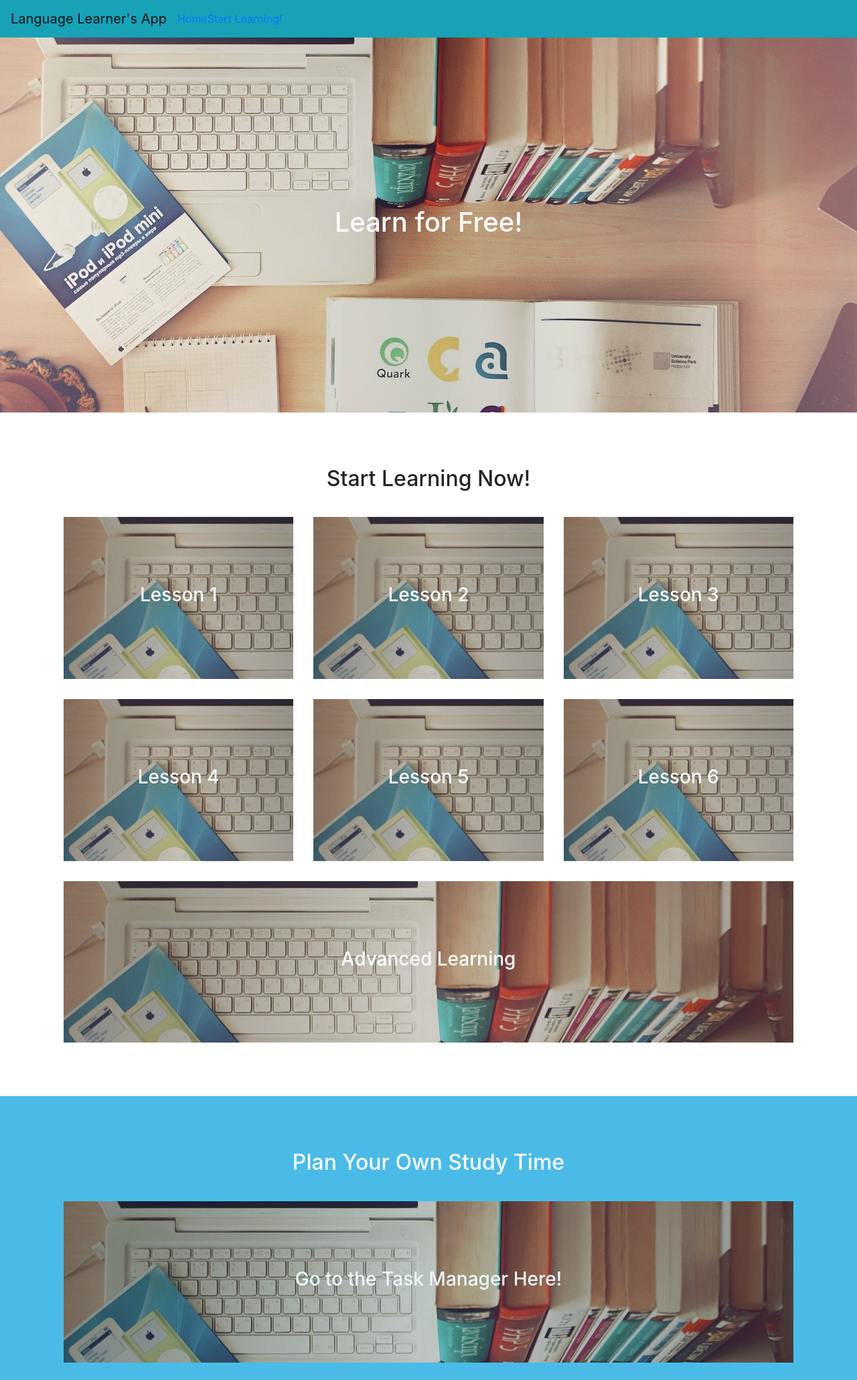
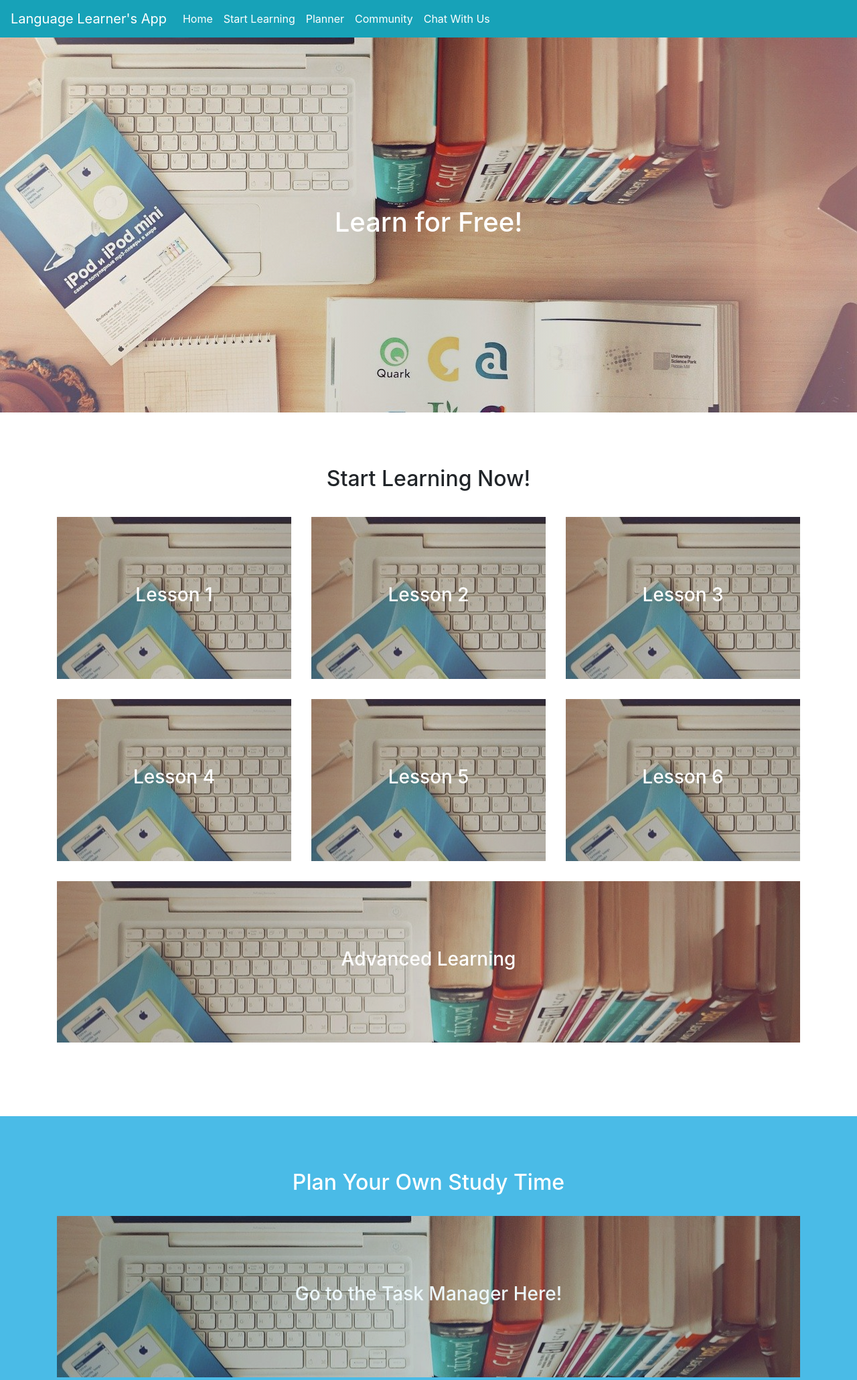
Before and after one commit to Rian1010/Language-Learners-App, a Flask app: page / in a window 1280 px wide; the page is wider, and only the part inside the window is pictured. Shown: the top 2061 px of that part at 67% size. Run offline with Flask 2, Linux system fonts and the light colour scheme; some libraries are stand-ins or nearby versions.

Commit message:
Tried out different designs for the homepage, but went back to the original design, worked on the JavaScript animation for the homepage and added jQuery.

```diff
--- a/static/css/index.css
+++ b/static/css/index.css
@@ -13,13 +13,14 @@
 
 .HP-BG-white-sec {
     width: 100%;
-    padding: 80px;
+    padding: 80px 0;
     text-align: center;
 }
 
 .HP-BG-blue-sec {
     width: 100%;
-    padding: 80px;
+    padding: 80px 0;
+    color: white;
     text-align: center;
     background-color: rgb(74, 187, 231);
 }
@@ -30,26 +31,37 @@
     height: 30vh;
     padding: 30px 0;
     text-align: center;
-    background-color: rgb(199, 199, 199, 0.7);
+    background-color: #f7f7f7;
+}
+
+.heading-margin {
+    margin-bottom: 30px;
 }
 
 .white-text {
     color: white;
 }
 
+.learn-box-wrap{
+    width: 100%;
+    overflow: hidden;
+    margin-bottom: 30px;
+}
+
 .learn-box {
     width: 100%;
     padding: 100px;
-    margin-top: 30px;
     color: white;
     opacity: 0.9;
-    background-image: linear-gradient(to right, rgba(0, 0, 0, 0.4), rgba(0, 0, 0, 0.2), rgba(0, 0, 0, 0.4)), url(../images/homepage-bg.jpg);
+    background-image: linear-gradient(to right, rgba(0, 0, 0, 0.3), rgba(0, 0, 0, 0.2), rgba(0, 0, 0, 0.3)), url(../images/homepage-bg.jpg);
     display: flex;
     justify-content: center;
 }
 
 .learn-box:hover {
-    transition: opacity 0.2s linear;
+    transform: scale(1.1);
+
+    transition: 0.2s linear;
     opacity: 1
 }
 
@@ -57,7 +69,6 @@
     position: absolute;
     width: 10px;
     height: 30px;
-    background-color: blue;
     display: none;
     animation: spin linear 2000 5s;
 }
--- /dev/null
+++ b/static/css/navbar.css
@@ -0,0 +1,31 @@
+.navbrand-style {
+    color: white!important;
+}
+
+.navbrand-style:hover {
+    color: turquoise!important;
+    transition: .5s;
+}
+
+.nav-link {
+    color: white!important;
+}
+
+/* .nav-link:hover {
+    background-color: turquoise;
+    transition: .5s;
+} */
+
+.navbar-nav {
+    flex-direction: row;
+  }
+
+  .nav-link {
+    padding-right: .5rem !important;
+    padding-left: .5rem !important;
+  }
+
+.ml-auto .dropdown-menu {
+    left: auto !important;
+    right: 0px;
+  }
--- a/static/css/style.css
+++ b/static/css/style.css
@@ -1 +1,3 @@
-@import "index.css"
+@import "navbar.css";
+
+@import "index.css";
--- a/static/js/index.js
+++ b/static/js/index.js
@@ -1,9 +1,4 @@
-// $(document).ready(function() {
-//     $('.HP-BG-grey-sec').click(function() {
-//         $('.particle').hide();
-//     });
-// });
-let particlesSection = document.getElementById('HPsection5');
+let particlesSection = document.getElementById('hp-section5');
 let particles = document.querySelectorAll('.particles');
 let particlesID = document.getElementById('particles')
 const colours = ['blue', 'orange', 'green', 'yellow'];
@@ -14,16 +9,19 @@ let sectionwWidth = particlesSection.offsetWidth;
 
 let timeOut = 1000;
 setTimeout(function () {
-    let travellingTime = setInterval(moveParticle, Math.floor(Math.random()*10))
+    let travellingTime = setInterval(moveParticle, Math.floor(Math.random() * 10+10))
 
     function moveParticle() {
-        if (pos >= sectionwWidth) {
-            pos = 0;
-        } else {
-            pos++;
-            particlesID.style.display = "block";
-            particlesID.style.right = pos + "px";
-            particlesID.style.top = "50px";
-        }
+        particles.forEach(particle => {
+            if (pos >= sectionwWidth) {
+                pos = 0;
+            } else {
+                pos++;
+                particle.style.backgroundColor = colours[0];
+                particle.style.display = "block";
+                particle.style.right = pos + "px";
+                particle.style.top = "10px";
+            }
+        });
     }
 }, timeOut);
--- /dev/null
+++ b/static/js/navbar.js
@@ -0,0 +1,6 @@
+$(document).ready(function(){
+    $(".nav-link").mouseenter(function(){
+      $("this").css("background-color", "yellow");
+        console.log(this);
+    });
+});
--- a/templates/base.html
+++ b/templates/base.html
@@ -5,7 +5,8 @@
 	<meta charset="UTF-8">
 	<meta name="viewport" content="width=device-width, initial-scale=1.0">
 	<meta http-equiv="X-UA-Compatible" content="ie=edge">
-	<link rel="stylesheet" href="https://maxcdn.bootstrapcdn.com/bootstrap/4.0.0/css/bootstrap.min.css" integrity="sha384-Gn5384xqQ1aoWXA+058RXPxPg6fy4IWvTNh0E263XmFcJlSAwiGgFAW/dAiS6JXm" crossorigin="anonymous">
+	<link rel="stylesheet" href="https://maxcdn.bootstrapcdn.com/bootstrap/4.0.0/css/bootstrap.min.css"
+		integrity="sha384-Gn5384xqQ1aoWXA+058RXPxPg6fy4IWvTNh0E263XmFcJlSAwiGgFAW/dAiS6JXm" crossorigin="anonymous">
 	<link rel="stylesheet" href="./static/css/style.css">
 	<title>Document</title>
 
@@ -14,9 +15,7 @@
 <body>
 	<header>
 		<nav class="navbar navbar-expand-sm navbar-light bg-info fixed-top">
-
-			<!--<div class="collapse navbar-collapse" id="navbarSupportedContent">-->
-			<a href="{{ url_for('index') }}" class="navbar-brand">Language Learner's App</a>
+			<a href="{{ url_for('index') }}" class="navbar-brand navbrand-style">Language Learner's App</a>
 
 			<button class="navbar-toggler ml-auto" data-toggle="collapse" data-target="#navbarNavDropdown"
 				aria-expanded="navbarNavDropdown" aria-controls="false">
@@ -26,10 +25,19 @@
 			<div class="collapse navbar-collapse" id="navbarNavDropdown">
 				<ul class="navbar-nav mr-auto">
 					<li class="nav-item active">
-						<a href="base.html#HPsection1">Home</a>
+						<a href="#hp-section1" class="nav-link">Home</a>
 					</li>
 					<li class="nav-item">
-						<a href="base.html#HPsection2">Start Learning!</a>
+						<a href="#hp-section2" class="nav-link">Start Learning</a>
+					</li>
+					<li class="nav-item">
+						<a href="#hp-section3" class="nav-link">Planner</a>
+					</li>
+					<li class="nav-item">
+						<a href="#hp-section5" class="nav-link">Community</a>
+					</li>
+					<li class="nav-item">
+						<a href="#hp-section6" class="nav-link">Chat With Us</a>
 					</li>
 				</ul>
 			</div>
@@ -54,6 +62,7 @@
 	<script src="https://ajax.googleapis.com/ajax/libs/jquery/3.4.1/jquery.min.js"></script>
 
 	<script src="./static/js/index.js"></script>
+	<script src="./static/js/navbar.js"></script>
 </body>
 
 </html>
--- a/templates/index.html
+++ b/templates/index.html
@@ -1,5 +1,5 @@
 {% extends 'base.html' %} {% block content %}
-<section class="banner-pic-HP" id="HPsection1">
+<section class="banner-pic-HP" id="hp-section1">
 	<div class="container">
 		<div class="row">
 			<div class="col-12">
@@ -9,72 +9,88 @@
 	</div>
 </section>
 
-<section class="HP-BG-white-sec" id="HPsection2">
+<section class="HP-BG-white-sec" id="hp-section2">
 	<div class="container">
 		<div class="row">
-			<div class="col-12">
+			<div class="col-12 heading-margin">
 				<h2>Start Learning Now!</h2>
 			</div>
 		</div>
 		<div class="row">
 			<div class="col-12 col-sm-6 col-lg-4">
-				<div class="learn-box learn-box-helper">
+				<div class="learn-box-wrap">
+					<div class="learn-box">
 						<h3>Lesson 1</h3>
 					</div>
 				</div>
+			</div>
 			<div class="col-12 col-sm-6 col-lg-4">
+				<div class="learn-box-wrap">
 					<div class="learn-box">
 						<h3>Lesson 2</h3>
 					</div>
 				</div>
+			</div>
 			<div class="col-12 col-sm-6 col-lg-4">
+				<div class="learn-box-wrap">
 					<div class="learn-box">
 						<h3>Lesson 3</h3>
 					</div>
 				</div>
+			</div>
 
 			<div class="col-12 col-sm-6 col-lg-4">
-				<div class="learn-box learn-box-helper">
+				<div class="learn-box-wrap">
+					<div class="learn-box">
 						<h3>Lesson 4</h3>
 					</div>
 				</div>
+			</div>
 			<div class="col-12 col-sm-6 col-lg-4">
+				<div class="learn-box-wrap">
 					<div class="learn-box">
 						<h3>Lesson 5</h3>
 					</div>
 				</div>
+			</div>
 			<div class="col-12 col-sm-6 col-lg-4">
+				<div class="learn-box-wrap">
 					<div class="learn-box">
 						<h3>Lesson 6</h3>
 					</div>
 				</div>
+			</div>
 			<div class="col-12">
+				<div class="learn-box-wrap">
 					<div class="learn-box">
 						<h3>Advanced Learning</h3>
 					</div>
 				</div>
 			</div>
 		</div>
+	</div>
 </section>
 
-<section class="HP-BG-blue-sec" id="HPsection3">
+<section class="HP-BG-blue-sec" id="hp-section3">
 	<div class="container">
 		<div class="row">
 			<div class="col-12">
-				<div class="white-text">
+				<div class="white-text heading-margin">
 					<h2>Plan Your Own Study Time</h2>
 				</div>
 			</div>
 			<div class="col-12">
+				<div class="learn-box-wrap">
 					<div class="learn-box">
 						<h3>Go to the Task Manager Here!</h3>
 					</div>
 				</div>
 			</div>
 		</div>
+	</div>
 </section>
 
-<section class="HP-BG-grey-sec" id="HPsection5">
+<section class="HP-BG-grey-sec" id="hp-section4">
 	<div class="container-fluid">
 		<div class="row">
 			<div class="col-12">
@@ -88,31 +104,33 @@
 	</div>
 </section>
 
-<section class="HP-BG-white-sec" id="HPsection6">
+<section class="HP-BG-blue-sec" id="hp-section5">
 	<div class="container">
 		<div class="row">
-			<div class="col-12">
+			<div class="col-12 heading-margin">
 				<h2>Share Your Discoveries or Interesting Ideas with Others</h2>
 			</div>
 			<div class="col-12">
+				<div class="learn-box-wrap">
 					<div class="learn-box">
 						<h3>Join the Community!</h3>
 					</div>
 				</div>
 			</div>
 		</div>
+	</div>
 </section>
 
-<section class="HP-BG-blue-sec" id="HPsection7">
+<section class="HP-BG-white-sec" id="hp-section6">
 	<div class="container">
 		<div class="row">
-			<div class="col-12">
+			<div class="col-12 heading-margin">
 				<h2>Chat with Us!</h2>
 			</div>
 			<!-- This form code below just serves as a placeholder for now -->
 			<div class="col-12">
 				<form action="">
-					<textarea name="text" id="text" cols="130" rows="10"></textarea>
+					<textarea name="text" id="text" cols="10" rows="10"></textarea>
 				</form>
 			</div>
 		</div>
```
Also changed, not shown: package-lock.json (added). Lines whose indentation alone changed are shown as unchanged.
